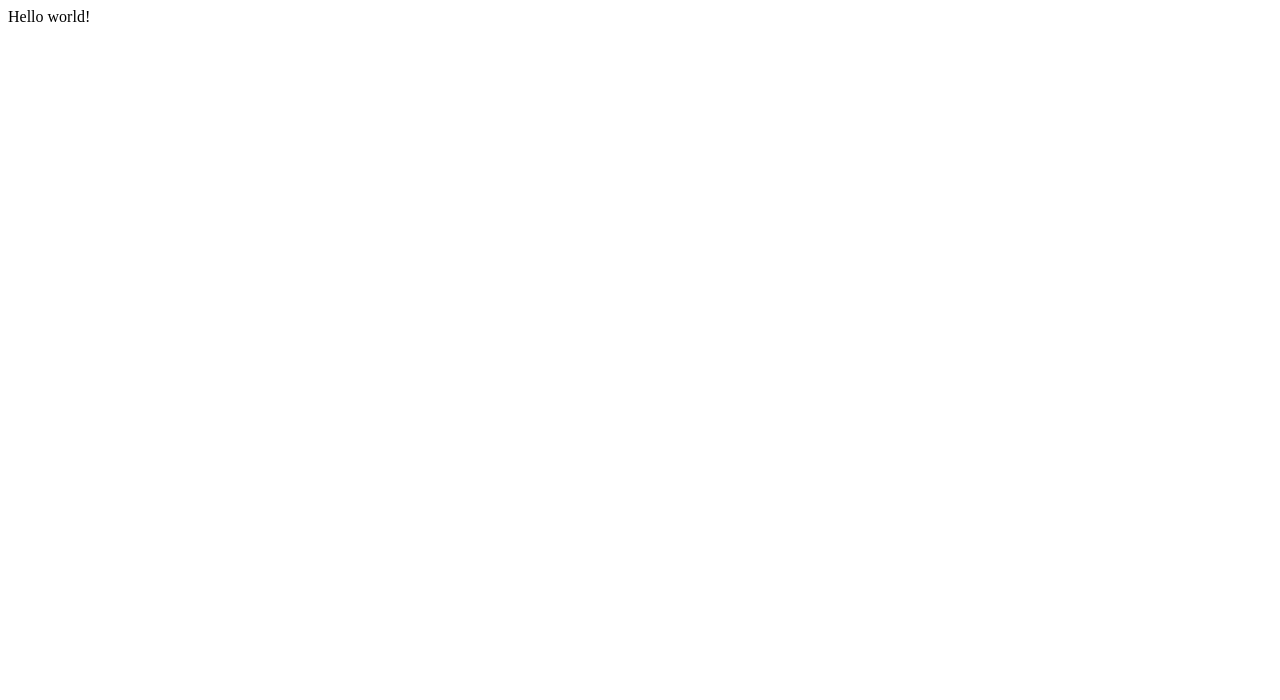
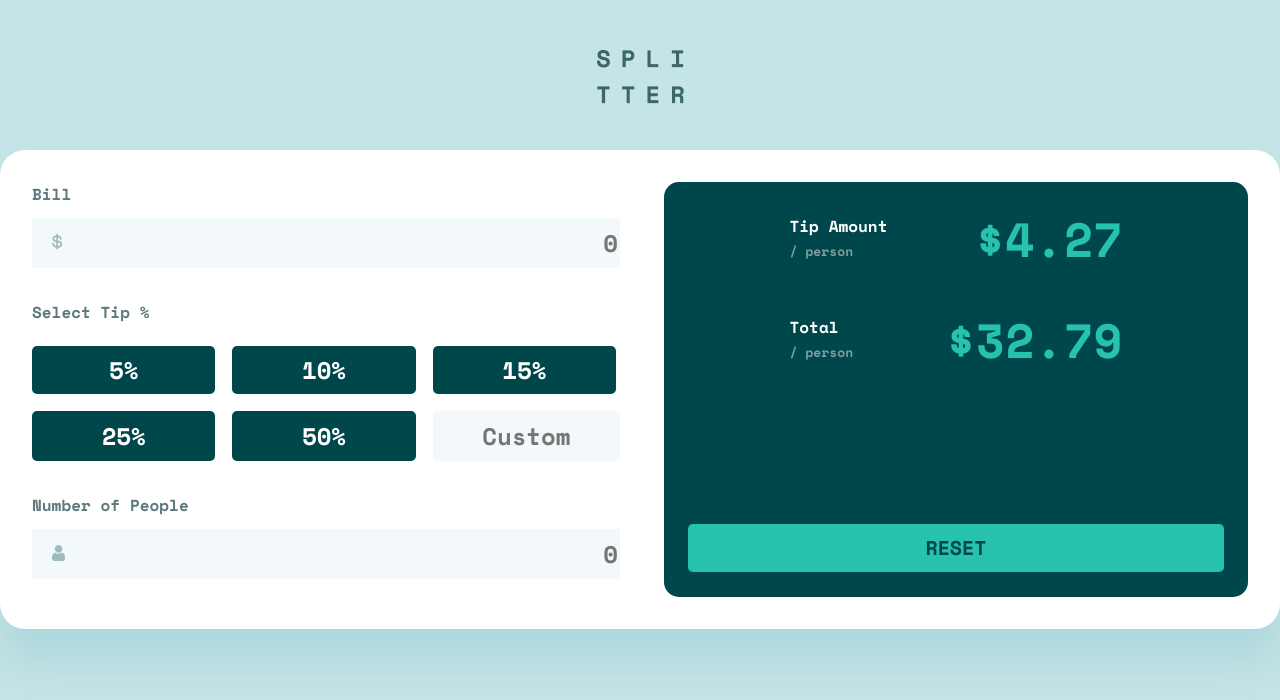
Before and after one commit to ClariceR/tip-calculator-fem, a Gatsby site: page / in a window 1280 px wide. Built offline with nearby package versions, Linux system fonts and the light colour scheme; Gatsby itself is replaced by a stand-in of ours.

Commit message:
Initial commit

```diff
--- a/gatsby-config.js
+++ b/gatsby-config.js
@@ -6,5 +6,5 @@
 
 module.exports = {
   /* Your site config here */
-  plugins: [],
+  plugins: [`gatsby-plugin-styled-components`],
 }
--- a/package.json
+++ b/package.json
@@ -14,9 +14,12 @@
     "test": "echo \"Write tests! -> https://gatsby.dev/unit-testing\" && exit 1"
   },
   "dependencies": {
+    "babel-plugin-styled-components": "^2.0.3",
     "gatsby": "^4.7.2",
+    "gatsby-plugin-styled-components": "^5.7.0",
     "react": "^17.0.1",
-    "react-dom": "^17.0.1"
+    "react-dom": "^17.0.1",
+    "styled-components": "^5.3.3"
   },
   "devDependencies": {
     "prettier": "^2.5.1"
--- /dev/null
+++ b/src/components/Button.js
@@ -0,0 +1,28 @@
+import React from "react";
+import styled from "styled-components";
+
+const Button = ({ text, selectTip, handleSelectTip }) => (
+  <SelectButton onClick={handleSelectTip}>{text}</SelectButton>
+);
+
+export default Button;
+
+const SelectButton = styled.button`
+  border-radius: 5px;
+  padding: 6px 16px;
+  font-family: inherit;
+  font-size: 24px;
+  line-height: 36px;
+  text-align: center;
+  border: transparent;
+
+  color: ${(props) => props.theme.color};
+  background: ${(props) => props.theme.bkg};
+`;
+
+SelectButton.defaultProps = {
+  theme: {
+    color: "white",
+    bkg: "#00474b",
+  },
+};
--- /dev/null
+++ b/src/components/Card.js
@@ -0,0 +1,56 @@
+import React from "react";
+import styled from "styled-components";
+import Input from "./Input";
+import Select from "./Select";
+import Result from "./Result";
+
+const CardBkg = styled.div`
+  /* width: 375px; */
+  background: #ffffff;
+  box-shadow: 0px 32px 43px rgba(79, 166, 175, 0.200735);
+  border-radius: 25px 25px 0px 0px;
+  padding: 0 32px 32px 32px;
+
+  @media (min-width: 1024px) {
+    display: grid;
+    grid-template-columns: repeat(2, 1fr);
+    gap: 48px;
+    border-radius: 25px;
+  }
+`;
+
+const CardGroup = styled.div`
+
+`;
+
+const Card = ({
+  billValue,
+  handleBillValueChange,
+  numPeople,
+  handleNumPeopleChange,
+  selectTip,
+  handleSelectTip,
+}) => (
+  <CardBkg>
+    <CardGroup>
+      <Input
+        title="Bill"
+        icon={"/images/icon_bill.png"}
+        valueType={billValue}
+        handlerChange={handleBillValueChange}
+      />
+      <Select selectTip={selectTip} handleSelectTip={handleSelectTip} />
+      <Input
+        title="Number of People"
+        icon={"/images/icon_people.png"}
+        valueType={numPeople}
+        handlerChange={handleNumPeopleChange}
+      />
+    </CardGroup>
+    <CardGroup>
+      <Result />
+    </CardGroup>
+  </CardBkg>
+)
+
+export default Card;
--- /dev/null
+++ b/src/components/CustomInp.js
@@ -0,0 +1,28 @@
+import React from "react";
+import styled from "styled-components";
+
+
+
+const InputField = styled.div`
+  input {
+    background-color: #f3f9fa;
+    border: transparent;
+    border-radius: 5px;
+    width: 100%;
+    height: 48px;
+    font-family: inherit;
+    font-size: 24px;
+    color: #00474b;
+    text-align: center;
+  }
+`;
+
+const CustomInput = (props) => (
+
+    <InputField>
+      <input placeholder={props.placeholder}></input>
+    </InputField>
+
+);
+
+export default CustomInput;
--- /dev/null
+++ b/src/components/Description.js
@@ -0,0 +1,45 @@
+import React from "react";
+import styled from "styled-components";
+
+const DescriptionGroup = styled.div`
+  display: grid;
+  grid-template-columns: repeat(2, 1fr);
+  align-items: center;
+`;
+
+const DescriptionTitle = styled.h3`
+  margin: 0;
+  color: #fff;
+  font-size: 16px;
+  line-height: 24px;
+
+  span {
+    font-size: 13px;
+    color: #7f9d9f;
+  }
+`;
+
+const DescriptionValue = styled.h2`
+  margin: 0;
+  color: #26c2ae;
+  font-size: 32px;
+  line-height: 19px;
+  text-align: right;
+
+  @media (min-width: 1024px) {
+      font-size: 48px;
+  }
+`;
+
+const Description = ({title, value}) => (
+          <DescriptionGroup>
+            <DescriptionTitle>
+              {title}
+              <br />
+              <span>/ person</span>
+            </DescriptionTitle>
+            <DescriptionValue>{value}</DescriptionValue>
+          </DescriptionGroup>
+);
+
+export default Description;
--- /dev/null
+++ b/src/components/Header.js
@@ -0,0 +1,24 @@
+import React from "react";
+import Link from "gatsby-link";
+import styled from "styled-components";
+
+const HeaderGroup = styled.div`
+  display: grid;
+  place-content: center;
+`
+
+const HeaderLogo = styled.img`
+  margin-top: 50px;
+  margin-bottom: 40px;
+`
+
+const Header = props => (
+  <HeaderGroup>
+    <Link to="/">
+      <HeaderLogo src="/images/splitter.png" />
+    </Link>
+  </HeaderGroup>
+)
+
+
+export default Header
--- /dev/null
+++ b/src/components/Input.js
@@ -0,0 +1,57 @@
+import React from "react";
+import styled from "styled-components";
+
+const Input = ({title, icon, valueType, handlerChange}) => {
+
+
+  return (
+    <InputSection>
+      <InputTitle>{title}</InputTitle>
+      <InputField>
+        <i>
+          <img src={icon}></img>
+        </i>
+        <input
+          placeholder="0"
+          value={valueType}
+          onChange={handlerChange}
+        ></input>
+      </InputField>
+    </InputSection>
+  );
+};
+
+export default Input;
+
+const InputSection = styled.div`
+  padding-top: 32px;
+`;
+
+const InputTitle = styled.h3`
+  margin: 0;
+  font-size: 16px;
+  line-height: 24px;
+  color: #5e7a7d;
+`;
+
+const InputField = styled.div`
+  margin-top: 12px;
+  display: grid;
+
+  input {
+    background-color: #f3f9fa;
+    border: transparent;
+    width: 100%;
+    height: 48px;
+    font-family: inherit;
+    font-size: 24px;
+    color: #00474b;
+    text-align: right;
+  }
+
+  i {
+    position: absolute;
+    align-self: center;
+    padding-left: 20px;
+  }
+`;
--- /dev/null
+++ b/src/components/Result.js
@@ -0,0 +1,64 @@
+import React from "react";
+import styled from "styled-components";
+import Description from "./Description";
+
+const ResultSection = styled.div`
+  padding-top: 32px;
+  display: grid;
+`;
+
+const ResultCard = styled.div`
+  margin-bottom: 32px;
+  background: #00474b;
+  border-radius: 15px;
+  display: grid;
+
+  @media (min-width: 1024px) {
+    margin-bottom: 0;
+  }
+`;
+
+const ResultDetail = styled.div`
+  padding-top: 32px;
+  width: 281px;
+  display: grid;
+  gap: 25px;
+  justify-self: center;
+
+  @media (min-width: 1024px) {
+    width: 333px;
+    gap: 52px;
+  }
+`;
+
+const ResetButton = styled.button`
+  border-radius: 5px;
+  font-family: inherit;
+  font-size: 20px;
+  line-height: 30px;
+  text-align: center;
+  border: transparent;
+  color: #00474b;
+  background: #26c2ae;
+  text-transform: uppercase;
+  padding: 9px 33px;
+  margin: 25px 24px;
+
+  @media (min-width: 1024px) {
+    margin-top: 160px;
+  }
+`;
+
+const Result = (props) => (
+  <ResultSection>
+    <ResultCard>
+      <ResultDetail>
+        <Description title="Tip Amount" value="$4.27" />
+        <Description title="Total" value="$32.79" />
+      </ResultDetail>
+      <ResetButton>Reset</ResetButton>
+    </ResultCard>
+  </ResultSection>
+);
+
+export default Result
--- /dev/null
+++ b/src/components/Select.js
@@ -0,0 +1,70 @@
+import React from "react";
+import styled from "styled-components";
+import Button from "./Button";
+import CustomInput from "./CustomInp";
+
+
+function Select ({selectTip, handleSelectTip}) {
+  return (
+    <SelectSection>
+      <SelectTitle>Select Tip %</SelectTitle>
+      <SelectOptions>
+        <Button text="5%" handleSelectTip={handleSelectTip}></Button>
+        <Button text="10%" handleSelectTip={handleSelectTip}></Button>
+        <Button text="15%" handleSelectTip={handleSelectTip}></Button>
+        <Button text="25%" handleSelectTip={handleSelectTip}></Button>
+        <Button text="50%" handleSelectTip={handleSelectTip}></Button>
+        <CustomInput placeholder="Custom" />
+      </SelectOptions>
+    </SelectSection>
+  );
+}
+
+export default Select;
+
+const SelectSection = styled.div`
+  padding-top: 32px;
+`;
+
+const SelectTitle = styled.h3`
+  margin: 0;
+  font-size: 16px;
+  line-height: 24px;
+  color: #5e7a7d;
+`;
+
+const SelectOptions = styled.div`
+  margin-top: 22px;
+  display: grid;
+  grid-template-columns: repeat(2, 1fr);
+  gap: 17px;
+
+  @media (min-width: 1024px) {
+    grid-template-columns: repeat(3, 1fr);
+  }
+`;
+
+const SelectButton = styled.button`
+  border-radius: 5px;
+  padding: 6px 16px;
+  font-family: inherit;
+  font-size: 24px;
+  line-height: 36px;
+  text-align: center;
+  border: transparent;
+
+  color: ${(props) => props.theme.color};
+  background: ${(props) => props.theme.bkg};
+`;
+
+SelectButton.defaultProps = {
+  theme: {
+    color: "white",
+    bkg: "#00474b",
+  },
+};
+
+const secondary = {
+  color: "#547878",
+  bkg: "#F3F9FA",
+};
--- a/src/pages/index.js
+++ b/src/pages/index.js
@@ -1,5 +1,45 @@
-import React from "react"
+import React, { useState } from "react"
+import styled from "styled-components"
+import Card from '../components/Card'
+import Header from "../components/Header"
+
+import "../styles/index.css"
 
 export default function Home() {
-  return <div>Hello world!</div>
+  const [billValue, setBillValue] = useState("")
+  const [numPeople, setNumPeople] = useState("")
+  const [selectTip, setSelectTip] = useState("")
+
+  const handleBillValueChange = e => {
+    console.log(e.target.value)
+    setBillValue(e.target.value)
+  }
+
+  const handlenumPeopleChange = e => {
+    console.log(e.target.value)
+    setNumPeople(e.target.value)
+  }
+
+  const handleSelectTip = e => {
+    setSelectTip(e.target.innerHTML.replace(/[^0-9]/g, ""))
+  }
+  return (
+    <div>
+      <Main>
+        <Header />
+        <Card
+          billValue={billValue}
+          handleBillValueChange={handleBillValueChange}
+          numPeople={numPeople}
+          handlenumPeopleChange={handlenumPeopleChange}
+          handleSelectTip={handleSelectTip}
+        />
+      </Main>
+    </div>
+  )
 }
+
+const Main = styled.div`
+  display: grid;
+  justify-items: center;
+`
--- /dev/null
+++ b/src/styles/index.css
@@ -0,0 +1,10 @@
+@import url('https://fonts.googleapis.com/css2?family=Space+Mono:wght@700&display=swap');
+
+body {
+    font-family: 'Space Mono', monospace;
+    margin: 0;
+    font-size: 20px;
+    -webkit-font-smoothing: antialiased;
+    line-height: 1.3;
+    background: hsl(185, 41%, 84%);
+}
```
Also changed, not shown: static/images/icon.png (added), static/images/icon_bill.png (added), static/images/icon_people.png (added), static/images/splitter.png (added), 1 other file.
